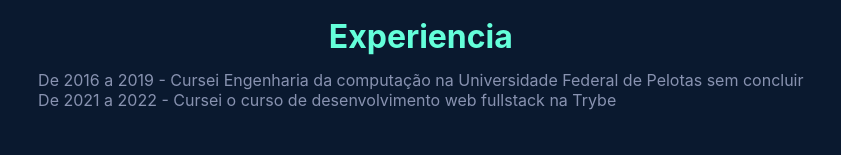
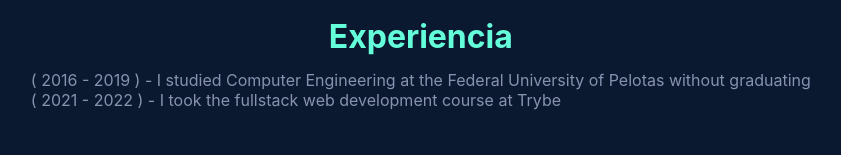
Before and after one commit to arctavares/MyPortfolio, a React (Create React App) app: page /#/ in a window 1280 px wide. Shown: the part 1376-1531 px from the top of the page, without its empty margins (216-1057 px from the left). Built offline with nearby package versions, Linux system fonts and the light colour scheme.

Commit message:
fix: change the language of experience

```diff
--- a/src/components/Experience.jsx
+++ b/src/components/Experience.jsx
@@ -6,8 +6,8 @@ export default function Experience () {
         <div className="ExperienceContainer">
             <h1 className="ExperienceTitle">Experiencia</h1>
             <div className="experienceDescriptionContainer">
-                <p>De 2016 a 2019 - Cursei Engenharia da computação na Universidade Federal de Pelotas sem concluir </p>
-                <p>De 2021 a 2022 - Cursei o curso de desenvolvimento web fullstack na Trybe</p>
+                <p>( 2016 - 2019 ) - I studied Computer Engineering at the Federal University of Pelotas without graduating </p>
+                <p>( 2021 - 2022 ) - I took the fullstack web development course at Trybe</p>
             </div>
         </div>
     )
```
